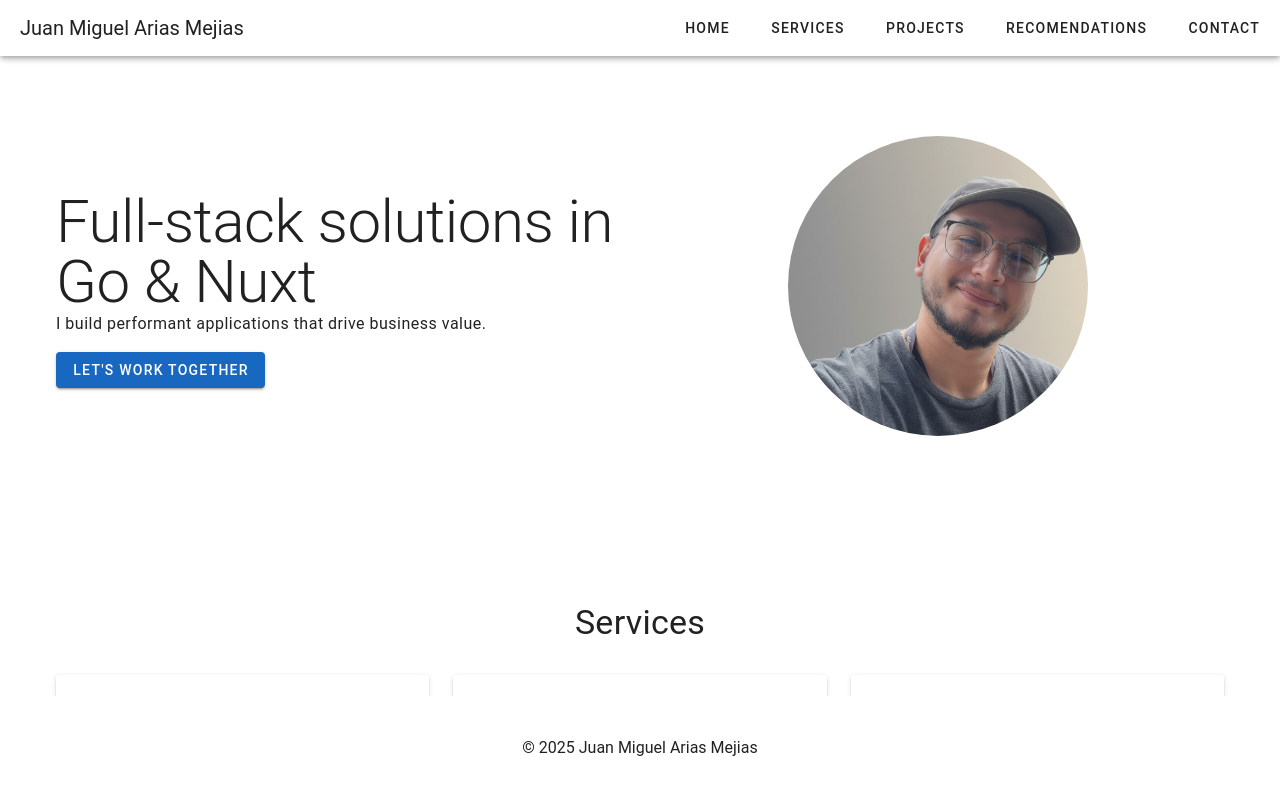
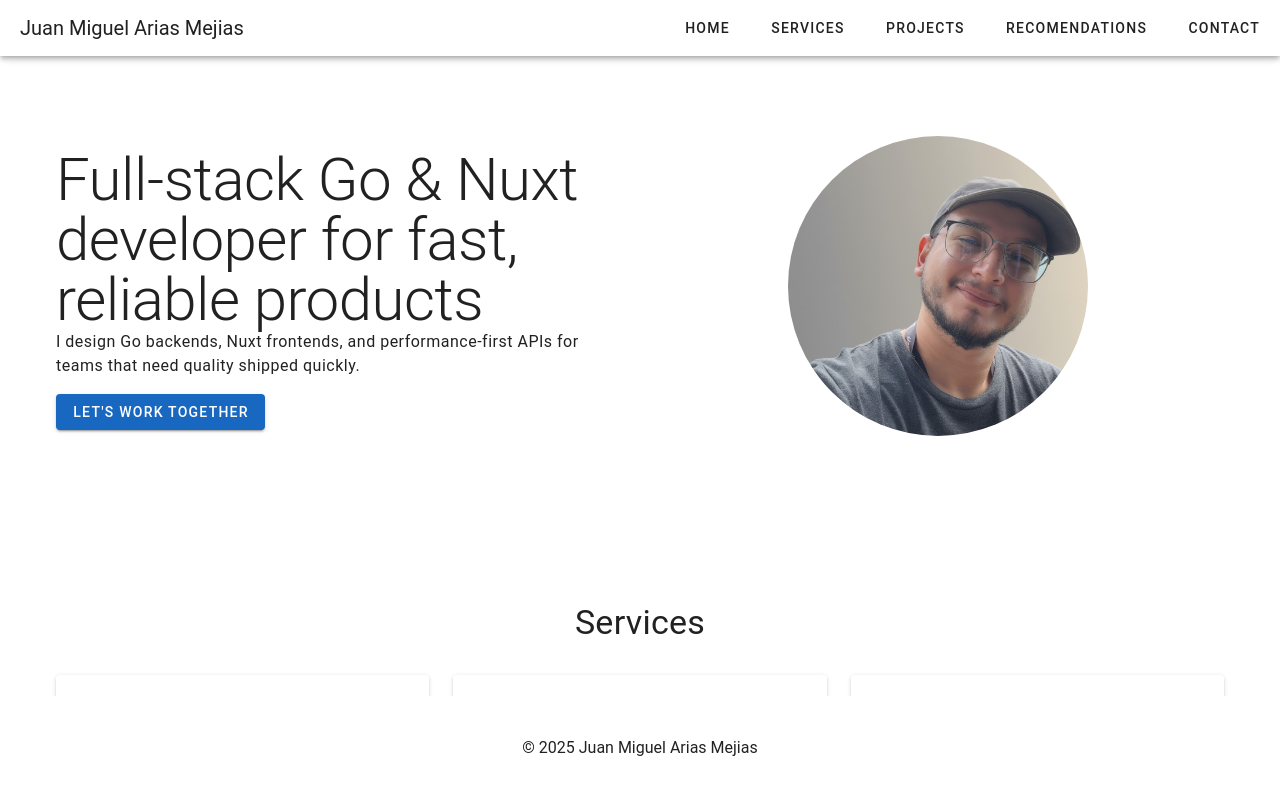
Before and after one commit to juanmiguelar/juanmiguel.dev, a Nuxt app: page / in a window 1280 px wide. Shown: the top 798 px of the page. Built offline with nearby package versions, Linux system fonts and the light colour scheme.

Commit message:
seocimpr

```diff
--- a/app/components/HeroSection.vue
+++ b/app/components/HeroSection.vue
@@ -3,8 +3,8 @@
     <v-container>
       <v-row align="center">
         <v-col cols="12" md="6">
-          <h1 class="text-h3 text-md-h2">Full-stack solutions in Go &amp; Nuxt</h1>
-          <p class="text-body-1">I build performant applications that drive business value.</p>
+          <h1 class="text-h3 text-md-h2">Full-stack Go &amp; Nuxt developer for fast, reliable products</h1>
+          <p class="text-body-1">I design Go backends, Nuxt frontends, and performance-first APIs for teams that need quality shipped quickly.</p>
           <v-btn color="primary" class="mt-4" href="#contact" aria-label="Contact">Let's work together</v-btn>
         </v-col>
         <v-col cols="12" md="6" class="text-center">
--- a/app/pages/index.vue
+++ b/app/pages/index.vue
@@ -20,8 +20,8 @@ import ContactForm from '~/components/ContactForm.vue'
 
 const { public: publicRuntime } = useRuntimeConfig()
 const siteUrl = publicRuntime.siteUrl || 'https://juanmiguel.dev'
-const pageTitle = 'Full-stack Go & Nuxt Developer | Juan Miguel Arias Mejias'
-const pageDescription = 'Full-stack developer specializing in Go, Nuxt, and performant APIs. I build fast, secure products end-to-end from backend architecture to polished web experiences.'
+const pageTitle = 'Full-stack Go & Nuxt Developer'
+const pageDescription = 'Full-stack Go & Nuxt developer delivering fast APIs and polished web apps. I design architectures, build secure services, and ship engaging UI for SaaS teams.'
 const ogImage = `${siteUrl}/img/juanmiguelweb.png`
 const faqItems = [
   {
--- a/nuxt.config.ts
+++ b/nuxt.config.ts
@@ -27,8 +27,8 @@ export default defineNuxtConfig({
 
   site: {
     url: siteUrl,
-    name: 'Juan Miguel Arias Mejias - Full-stack Developer',
-    description: 'Portfolio of Juan Miguel Arias Mejias, full-stack developer specializing in Go and Vue.js.',
+    name: 'Juan Miguel Arias Mejias | Full-stack Go & Nuxt Developer',
+    description: 'Full-stack Go & Nuxt developer delivering fast APIs and polished web apps. I design architectures, build secure services, and ship engaging UI for SaaS teams.',
     defaultLocale: 'en',
     indexable: isProd,
     image: `${siteUrl}/img/juanmiguelweb.png`
@@ -96,12 +96,16 @@ export default defineNuxtConfig({
   app: {
     head: {
       htmlAttrs: { lang: 'en' },
-      title: 'Juan Miguel Arias Mejias - Full-stack Developer',
-      titleTemplate: '%s | Juan Miguel Arias Mejias',
+      title: 'Juan Miguel Arias Mejias',
+      titleTemplate: (titleChunk) => {
+        const base = 'Juan Miguel Arias Mejias'
+        if (!titleChunk) return base
+        return titleChunk.includes(base) ? titleChunk : `${titleChunk} | ${base}`
+      },
       meta: [
         { charset: 'utf-8' },
         { name: 'viewport', content: 'width=device-width, initial-scale=1' },
-        { name: 'description', content: 'Portfolio of Juan Miguel Arias Mejias, full-stack developer specializing in Go and Vue.js.' },
+        { name: 'description', content: 'Full-stack Go & Nuxt developer delivering fast APIs and polished web apps. I design architectures, build secure services, and ship engaging UI for SaaS teams.' },
         { name: 'msapplication-TileColor', content: '#da532c' },
         { name: 'theme-color', content: '#ffffff' }
       ],
```
